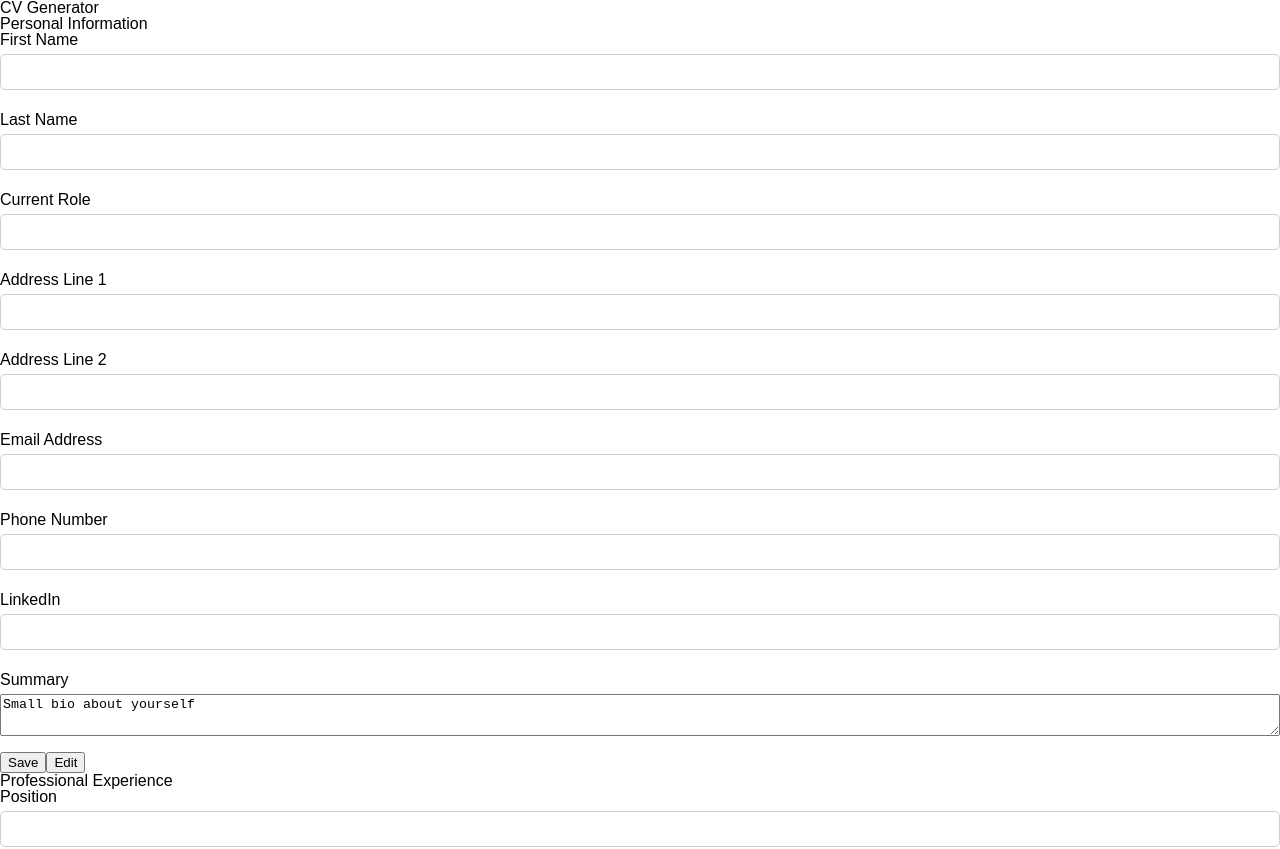
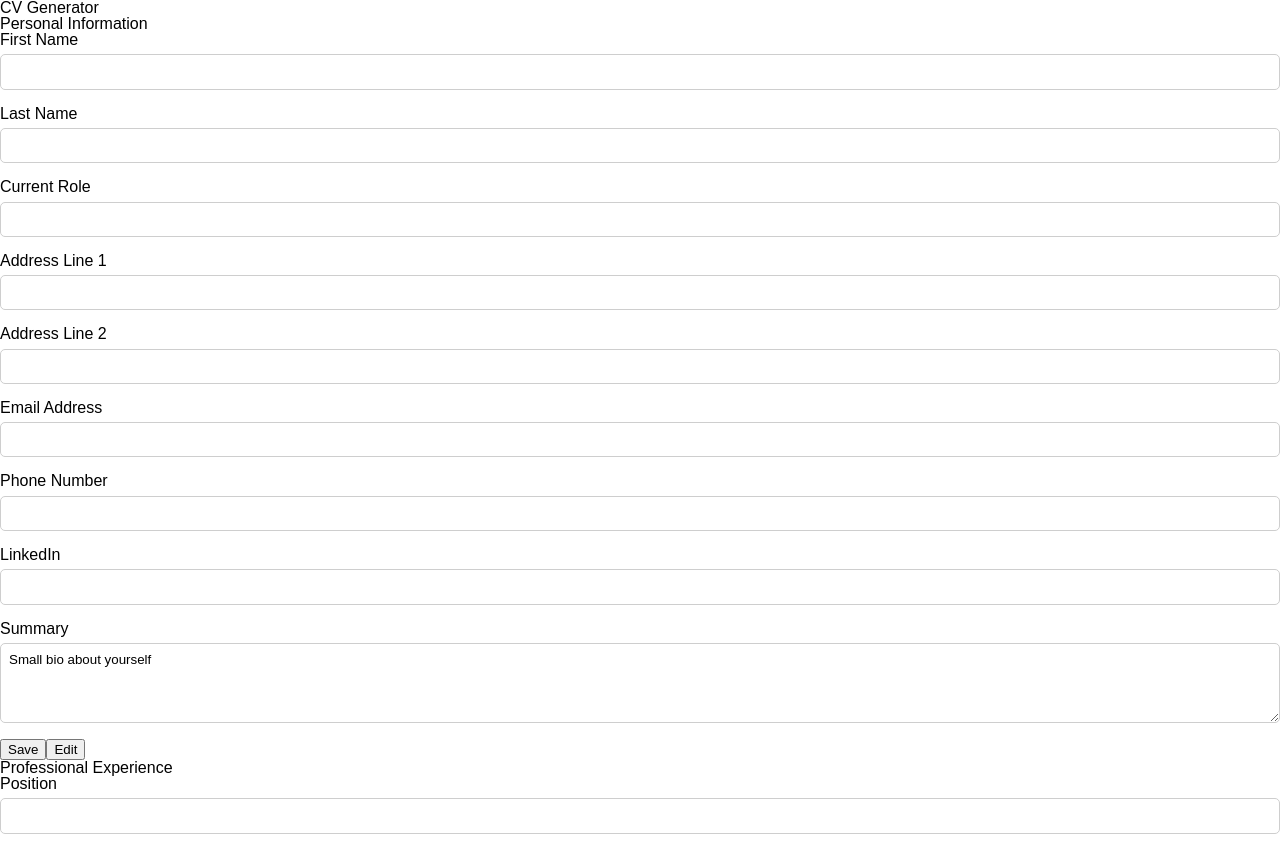
Before and after one commit to daniel-moderiano/cv-application, a React (Create React App) app: page / in a window 1280 px wide. Shown: the top 849 px of the page. Built offline with nearby package versions, Linux system fonts and the light colour scheme.

Commit message:
Consolidated all styling into single app.css file

```diff
--- a/src/components/Field.js
+++ b/src/components/Field.js
@@ -1,5 +1,4 @@
 import React, { Component } from 'react';
-import '../styles/field.css';
 
 class Field extends Component {
 
--- a/src/styles/app.css
+++ b/src/styles/app.css
@@ -1,3 +1,48 @@
 html {
   font-family: Arial, Helvetica, sans-serif;
 }
+
+.field {
+  display: flex;
+  flex-direction: column;
+  margin-bottom: 1rem;
+}
+
+.field input {
+  height: 2.2rem;
+  border: 1px solid rgb(206, 206, 206);
+  border-radius: 5px;
+  box-sizing: border-box;
+  padding-left: 0.5rem;
+}
+
+.field input:focus {
+  outline: none;
+  border: 2px solid rgb(132, 200, 223);
+}
+
+.field input:focus::placeholder {
+  color: rgb(59, 59, 59);
+}
+
+.field label {
+  margin-bottom: 0.4rem;
+}
+
+textarea {
+  height: 5rem;
+  border: 1px solid rgb(206, 206, 206);
+  border-radius: 5px;
+  box-sizing: border-box;
+  padding: 0.5rem 0 0 0.5rem;
+  font-family: Arial, Helvetica, sans-serif;
+}
+
+textarea:focus {
+  outline: none;
+  border: 2px solid rgb(132, 200, 223);
+}
+
+textarea:focus::placeholder {
+  color: rgb(59, 59, 59);
+}
--- a/src/styles/field.css
+++ /dev/null
@@ -1,24 +0,0 @@
-.field {
-  display: flex;
-  flex-direction: column;
-  height: 4rem;
-  margin-bottom: 1rem;
-}
-
-.field input {
-  height: 2rem;
-  border: 1px solid rgb(206, 206, 206);
-  border-radius: 5px;
-}
-
-.field input:focus {
-  border: 2px solid rgb(132, 200, 223);
-}
-
-.field input:focus::placeholder {
-  color: rgb(59, 59, 59);
-}
-
-.field label {
-  margin-bottom: 0.4rem;
-}
--- a/src/styles/reset.css
+++ b/src/styles/reset.css
@@ -46,6 +46,3 @@ table {
 	border-collapse: collapse;
 	border-spacing: 0;
 }
-:focus {
-  outline: none;
-}
```
